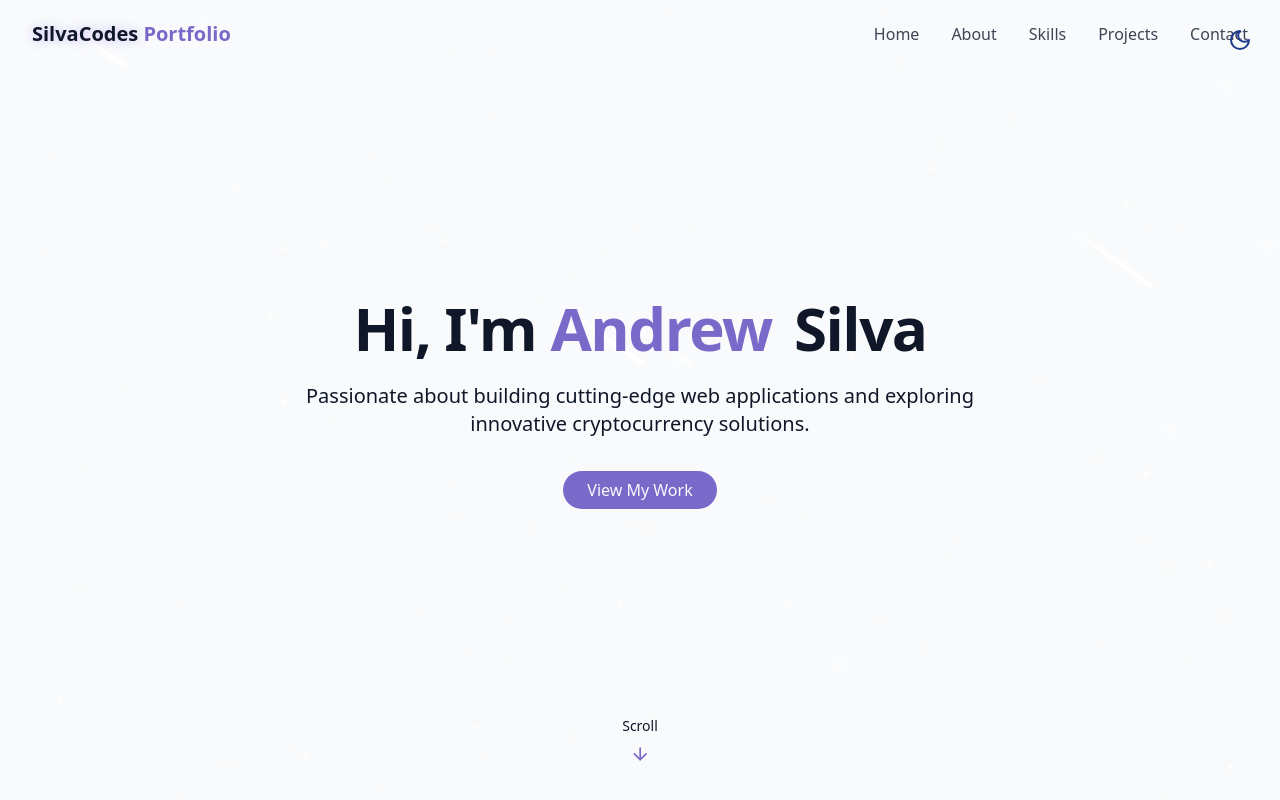
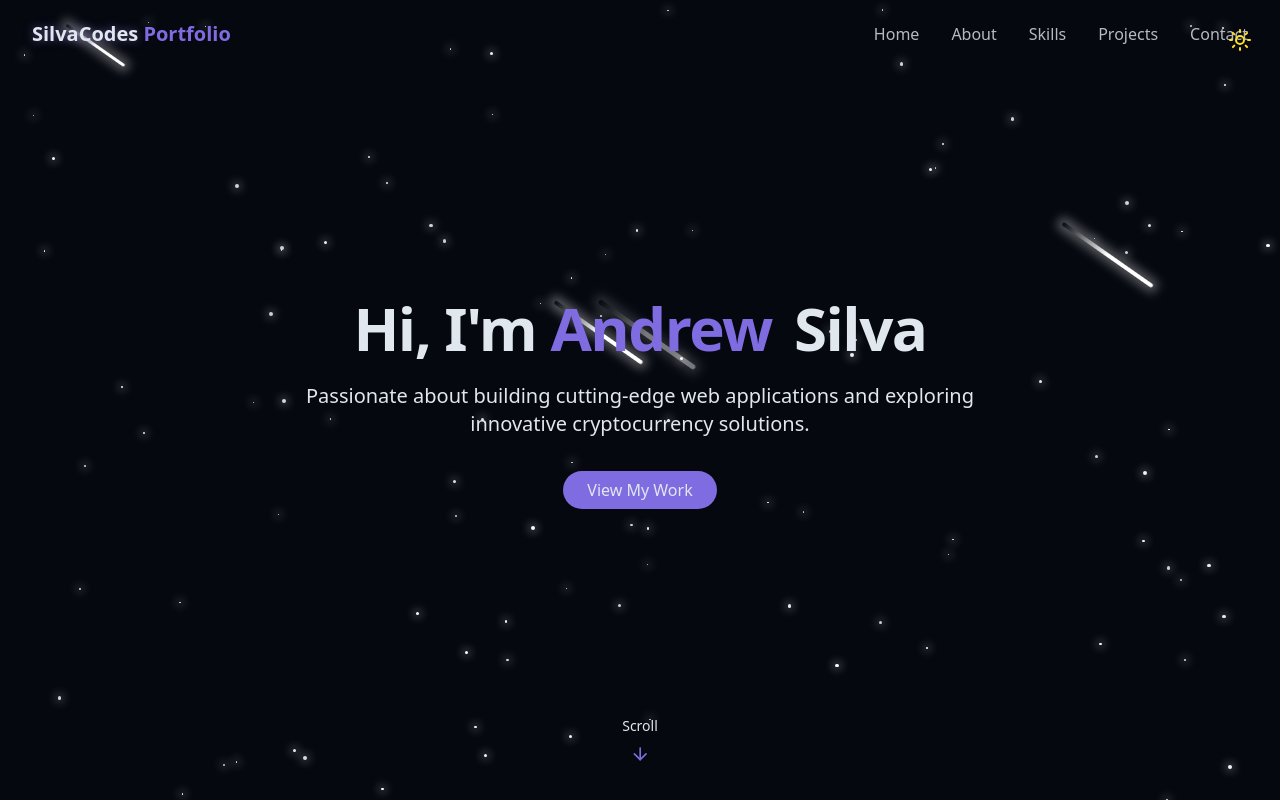
Before and after one commit to aSilvaCodes/react-tailwind-portfolio, a React (Vite) app: page / in a window 1280 px wide. Shown: the top 800 px of the page. Built offline with nearby package versions, Linux system fonts and the light colour scheme.

Commit message:
set darkmode to default state

```diff
--- a/src/components/ThemeToggle.jsx
+++ b/src/components/ThemeToggle.jsx
@@ -11,8 +11,9 @@ export const ThemeToggle = () => {
       setIsDarkMode(true);
       document.documentElement.classList.add("dark");
     } else {
-      localStorage.setItem("theme", "light");
-      setIsDarkMode(false);
+      localStorage.setItem("theme", "dark");
+      document.documentElement.classList.add("dark");
+      setIsDarkMode(true);
     }
   }, []);
 
@@ -33,7 +34,7 @@ export const ThemeToggle = () => {
       onClick={toggleTheme}
       className={cn(
         "fixed max-sm:hidden top-5 right-5 z-50 p-2 rounded-full transition-colors duration-300",
-        "focus:outlin-hidden"
+        "focus:outline-hidden"
       )}
     >
       {isDarkMode ? (
```
